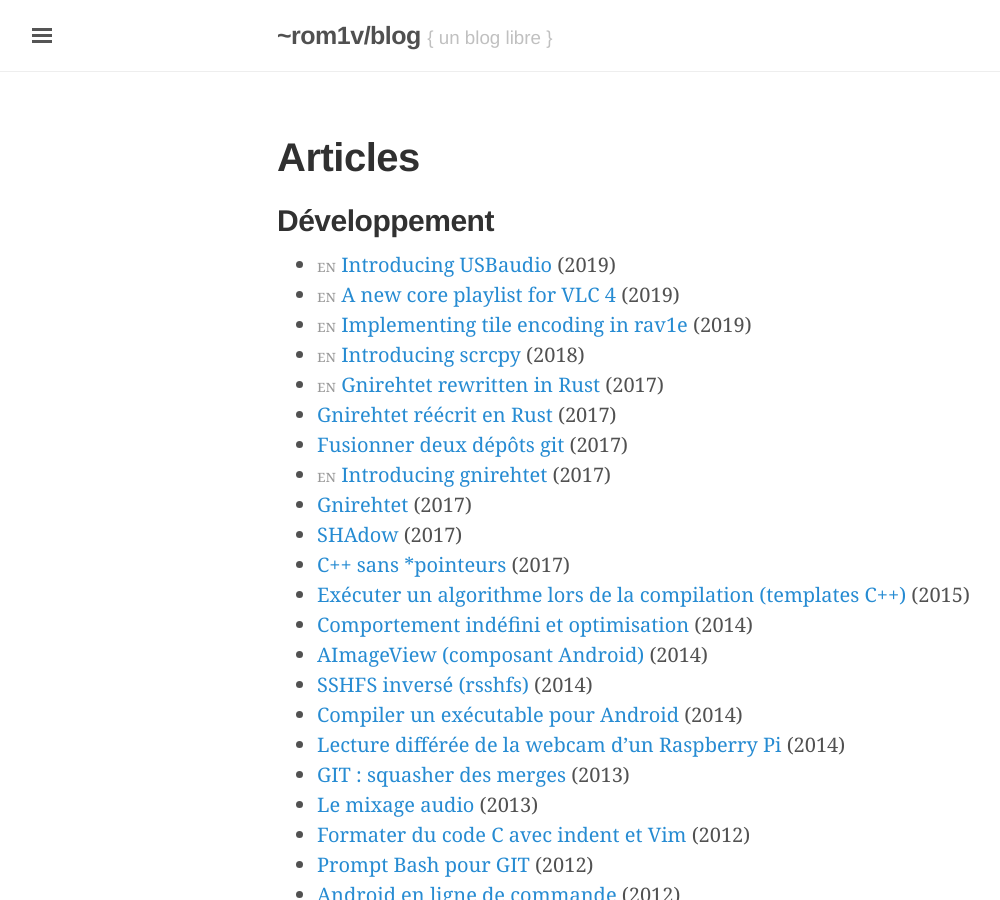
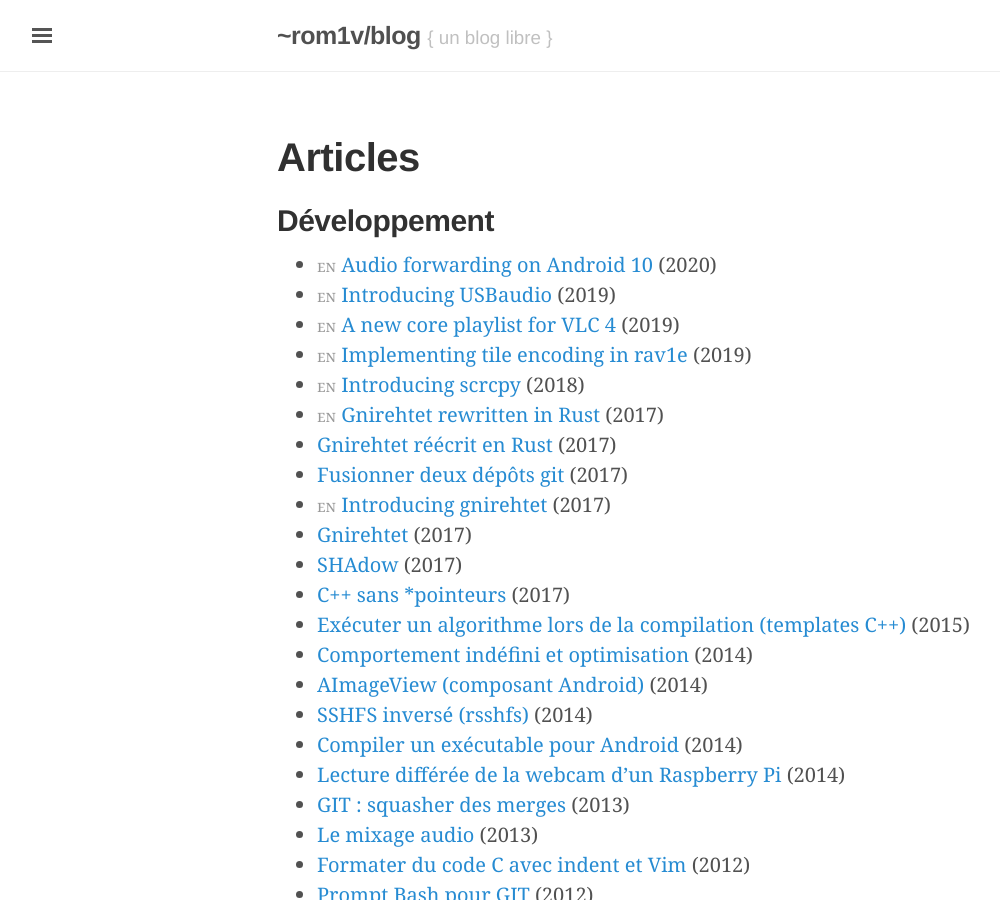
Before and after one commit to rom1v/blog.rom1v.com, a Jekyll site: the page built from articles.md, in a window 1280 px wide and 900 px high. Shown: the whole window, without its empty margins (3-1003 px from the left). Built offline with Jekyll 4.4.1, drawn with Linux system fonts in a browser that asks for light colours.

Commit message:
Add audio forwarding entry in articles

```diff
--- a/articles.md
+++ b/articles.md
@@ -8,6 +8,7 @@ permalink: articles/
 
 ## Développement
 
+ * <span class="post-lang">en</span> [Audio forwarding on Android 10]({% post_url 2020-06-09-audio-forwarding-on-android-10 %}) (2020)
  * <span class="post-lang">en</span> [Introducing USBaudio]({% post_url 2019-06-20-introducing-usbaudio %}) (2019)
  * <span class="post-lang">en</span> [A new core playlist for VLC 4]({% post_url 2019-05-21-a-new-core-playlist-for-vlc-4 %}) (2019)
  * <span class="post-lang">en</span> [Implementing tile encoding in rav1e]({% post_url 2019-04-25-implementing-tile-encoding-in-rav1e %}) (2019)
```
